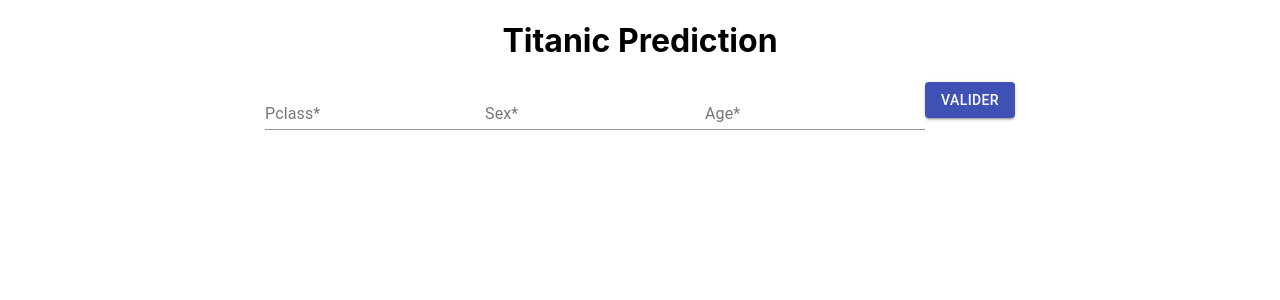
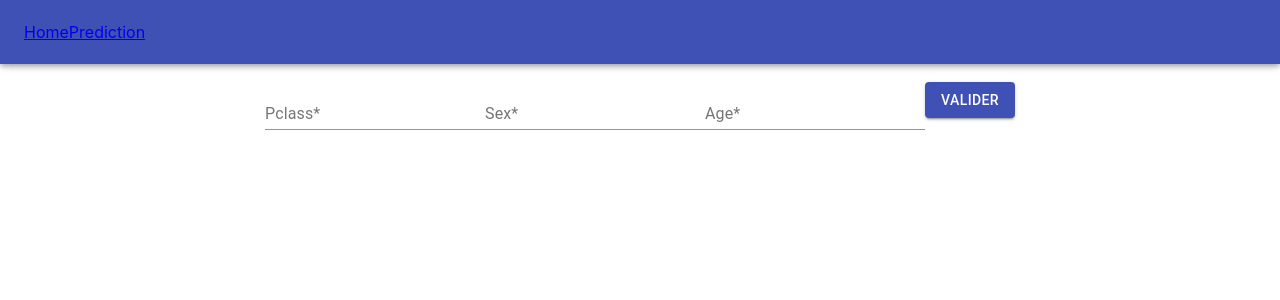
Before and after one commit to ArilessTir/react-ml, a React (Create React App) app: page /prediction in a window 1280 px wide. Shown: the top 300 px of the page. Built offline with nearby package versions, Linux system fonts and the light colour scheme.

Commit message:
add routes

```diff
--- a/package.json
+++ b/package.json
@@ -10,6 +10,8 @@
     "axios": "^0.21.1",
     "react": "^17.0.2",
     "react-dom": "^17.0.2",
+    "react-router": "^6.0.0-beta.0",
+    "react-router-dom": "^6.0.0-beta.0",
     "react-scripts": "4.0.3",
     "web-vitals": "^1.0.1"
   },
--- a/public/index.html
+++ b/public/index.html
@@ -2,42 +2,17 @@
 <html lang="en">
   <head>
     <meta charset="utf-8" />
-    <link rel="icon" href="%PUBLIC_URL%/favicon.ico" />
     <meta name="viewport" content="width=device-width, initial-scale=1" />
     <meta name="theme-color" content="#000000" />
     <meta
       name="description"
       content="Web site created using create-react-app"
     />
-    <link rel="apple-touch-icon" href="%PUBLIC_URL%/logo192.png" />
-    <!--
-      manifest.json provides metadata used when your web app is installed on a
-      user's mobile device or desktop. See https://developers.google.com/web/fundamentals/web-app-manifest/
-    -->
-    <link rel="manifest" href="%PUBLIC_URL%/manifest.json" />
-    <!--
-      Notice the use of %PUBLIC_URL% in the tags above.
-      It will be replaced with the URL of the `public` folder during the build.
-      Only files inside the `public` folder can be referenced from the HTML.
 
-      Unlike "/favicon.ico" or "favicon.ico", "%PUBLIC_URL%/favicon.ico" will
-      work correctly both with client-side routing and a non-root public URL.
-      Learn how to configure a non-root public URL by running `npm run build`.
-    -->
     <title>React App</title>
   </head>
   <body>
     <noscript>You need to enable JavaScript to run this app.</noscript>
     <div id="root"></div>
-    <!--
-      This HTML file is a template.
-      If you open it directly in the browser, you will see an empty page.
-
-      You can add webfonts, meta tags, or analytics to this file.
-      The build step will place the bundled scripts into the <body> tag.
-
-      To begin the development, run `npm start` or `yarn start`.
-      To create a production bundle, use `npm run build` or `yarn build`.
-    -->
   </body>
 </html>
--- a/src/App.jsx
+++ b/src/App.jsx
@@ -1,68 +1,15 @@
-import "./App.css";
-import React, { useState } from "react";
-import axios from "axios";
-import { Button, TextField } from "@material-ui/core";
+import React from "react";
+import { BrowserRouter, Routes, Route } from "react-router-dom";
+import HomePage from "./pages/Homepage";
+import Prediction from "./pages/Prediction";
 
-const App = () => {
-  const [data, setData] = useState({
-    Pclass: [],
-    Sex: [],
-    Age: [],
-  });
-  const [apiAnswer, setApiAnswer] = useState("");
-
-  const handleSubmit = async (event) => {
-    event.preventDefault();
-    await axios
-      .post("https://my-flask-ml.herokuapp.com/predict", data)
-      .then((response) => {
-        console.log(response);
-        setApiAnswer(response.data[0]);
-      })
-      .catch((error) => {
-        console.log(error);
-      });
-  };
-
-  const handleChange = (key, value) => {
-    setData((obj) => ({
-      ...obj,
-      [key]: [value],
-    }));
-  };
-
-  return (
-    <div className="App">
-      <h1> Titanic Prediction </h1>
-      <form>
-        <TextField
-          label="Pclass*"
-          onChange={(e) => {
-            handleChange("Pclass", e.target.value);
-          }}
-        />
-
-        <TextField
-          label="Sex*"
-          onChange={(e) => {
-            handleChange("Sex", e.target.value);
-          }}
-        />
-        <TextField
-          label="Age*"
-          onChange={(e) => {
-            handleChange("Age", e.target.value);
-          }}
-        />
-        <Button onClick={handleSubmit} variant="contained" color="primary">
-          Valider
-        </Button>
-      </form>
-      <h1 hidden={apiAnswer === ""}>
-        Resultat: {apiAnswer === 0 ? "Decés" : "Survie"}
-      </h1>
-    </div>
-  );
-};
+const App = () => (
+  <BrowserRouter>
+    <Routes>
+      <Route path="/" element={<HomePage />} />
+      <Route path="/prediction" element={<Prediction />} />
+    </Routes>
+  </BrowserRouter>
+);
 
 export default App;
--- /dev/null
+++ b/src/components/ApiForm/index.jsx
@@ -0,0 +1,68 @@
+import "../../App.css";
+import React, { useState } from "react";
+import axios from "axios";
+import { Button, TextField } from "@material-ui/core";
+
+const ApiForm = () => {
+  const [data, setData] = useState({
+    Pclass: [],
+    Sex: [],
+    Age: [],
+  });
+  const [apiAnswer, setApiAnswer] = useState("");
+
+  const handleSubmit = async (event) => {
+    event.preventDefault();
+    await axios
+      .post("https://my-flask-ml.herokuapp.com/predict", data)
+      .then((response) => {
+        console.log(response);
+        setApiAnswer(response.data[0]);
+      })
+      .catch((error) => {
+        console.log(error);
+      });
+  };
+
+  const handleChange = (key, value) => {
+    setData((obj) => ({
+      ...obj,
+      [key]: [value],
+    }));
+  };
+
+  return (
+    <div className="App">
+      <h1> Titanic Prediction </h1>
+      <form>
+        <TextField
+          label="Pclass*"
+          onChange={(e) => {
+            handleChange("Pclass", e.target.value);
+          }}
+        />
+
+        <TextField
+          label="Sex*"
+          onChange={(e) => {
+            handleChange("Sex", e.target.value);
+          }}
+        />
+        <TextField
+          label="Age*"
+          onChange={(e) => {
+            handleChange("Age", e.target.value);
+          }}
+        />
+        <Button onClick={handleSubmit} variant="contained" color="primary">
+          Valider
+        </Button>
+      </form>
+      <h1 hidden={apiAnswer === ""}>
+        Resultat: {apiAnswer === 0 ? "Decés" : "Survie"}
+      </h1>
+    </div>
+  );
+};
+
+export default ApiForm;
--- /dev/null
+++ b/src/components/Nav/index.jsx
@@ -0,0 +1,14 @@
+import React from "react";
+import { AppBar, Toolbar } from "@material-ui/core";
+import { NavLink } from "react-router-dom";
+
+const Nav = () => (
+  <AppBar>
+    <Toolbar>
+      <NavLink to="/"> Home </NavLink>
+      <NavLink to="/Prediction"> Prediction </NavLink>
+    </Toolbar>
+  </AppBar>
+);
+
+export default Nav;
--- /dev/null
+++ b/src/pages/Homepage/index.jsx
@@ -0,0 +1,11 @@
+import React from "react";
+import Nav from "../../components/Nav";
+
+const HomePage = () => (
+  <>
+    <Nav />
+    <h1> Hello </h1>
+  </>
+);
+
+export default HomePage;
--- /dev/null
+++ b/src/pages/Prediction/index.jsx
@@ -0,0 +1,12 @@
+import React from "react";
+import Nav from "../../components/Nav";
+import ApiForm from "../../components/ApiForm";
+
+const Prediction = () => (
+  <>
+    <Nav />
+    <ApiForm />
+  </>
+);
+
+export default Prediction;
```
Also changed, not shown: .circleci/config.yml, src/components/Loader/index.jsx (added), 2 other files (tests, documents, lock files or other folders).
